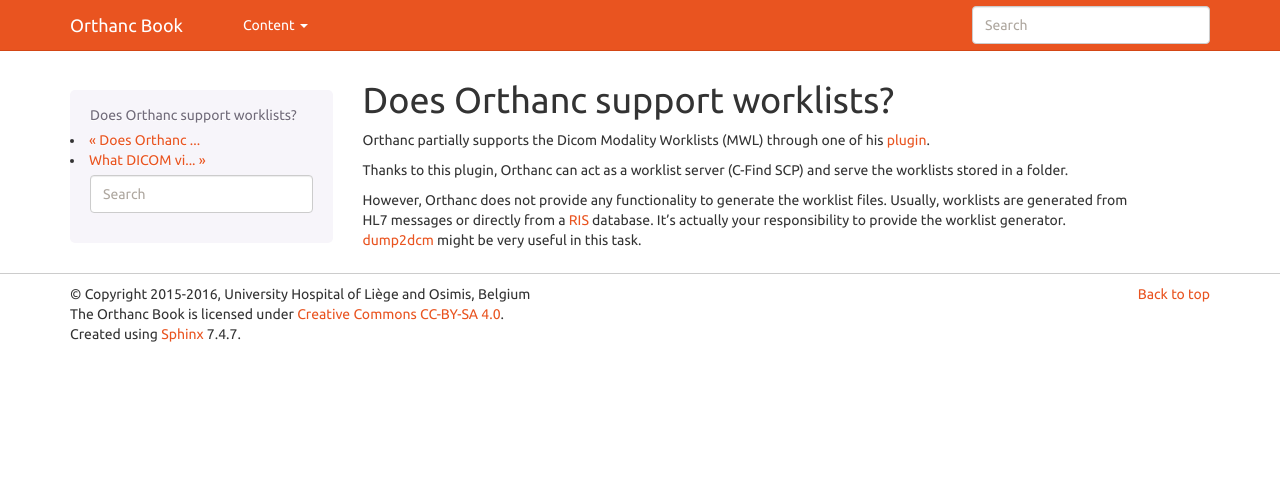
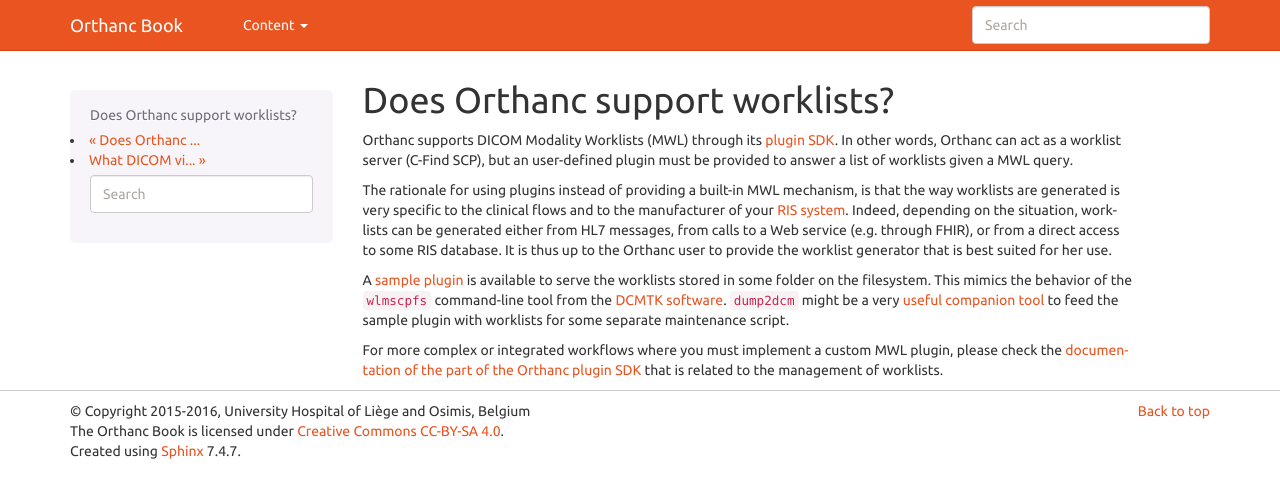
Before and after one commit to orthanc-mirrors/orthanc-book, a Sphinx documentation site: the page built from Sphinx/source/faq/worklist.rst, in a window 1280 px wide. Shown: the top 498 px of the page. Built offline with Sphinx 7.4.7, drawn with Linux system fonts in a browser that asks for light colours.

Commit message:
Improved Does Orthanc support worklists?

```diff
--- a/Sphinx/source/faq/worklist.rst
+++ b/Sphinx/source/faq/worklist.rst
@@ -1,14 +1,35 @@
 Does Orthanc support worklists?
-==============================
+===============================
 
-Orthanc partially supports the Dicom Modality Worklists (MWL) through
-one of his `plugin <https://bitbucket.org/sjodogne/orthanc/src/Orthanc-1.0.0/Plugins/Samples/ModalityWorklists/>`__.
+Orthanc supports DICOM Modality Worklists (MWL) through its `plugin
+SDK
+<https://github.com/jodogne/OrthancContributed/tree/master/Plugins>`__.
+In other words, Orthanc can act as a worklist server (C-Find SCP), but
+an user-defined plugin must be provided to answer a list of worklists
+given a MWL query.
 
-Thanks to this plugin, Orthanc can act as a worklist server (C-Find SCP)
-and serve the worklists stored in a folder.
+The rationale for using plugins instead of providing a built-in MWL
+mechanism, is that the way worklists are generated is very specific to
+the clinical flows and to the manufacturer of your `RIS system
+<https://en.wikipedia.org/wiki/Radiology_information_system>`__.
+Indeed, depending on the situation, worklists can be generated either
+from HL7 messages, from calls to a Web service (e.g. through FHIR), or
+from a direct access to some RIS database. It is thus up to the
+Orthanc user to provide the worklist generator that is best suited for
+her use.
 
-However, Orthanc does not provide any functionality to generate the worklist files.
-Usually, worklists are generated from HL7 messages or directly from a `RIS <https://en.wikipedia.org/wiki/Radiology_information_system>`__
-database.  It's actually your responsibility to provide the worklist
-generator.  `dump2dcm <http://support.dcmtk.org/docs/dump2dcm.html>`__
-might be very useful in this task.
+A `sample plugin
+<https://bitbucket.org/sjodogne/orthanc/src/default/Plugins/Samples/ModalityWorklists/>`__
+is available to serve the worklists stored in some folder on the
+filesystem. This mimics the behavior of the ``wlmscpfs`` command-line
+tool from the `DCMTK software
+<http://support.dcmtk.org/docs/wlmscpfs.html>`__. ``dump2dcm`` might
+be a very `useful companion tool
+<http://support.dcmtk.org/docs/dump2dcm.html>`__ to feed the sample
+plugin with worklists for some separate maintenance script.
+
+For more complex or integrated workflows where you must implement a
+custom MWL plugin, please check the `documentation of the part of the
+Orthanc plugin SDK
+<https://orthanc.chu.ulg.ac.be/sdk/group__Worklists.html>`__ that is
+related to the management of worklists.
```
